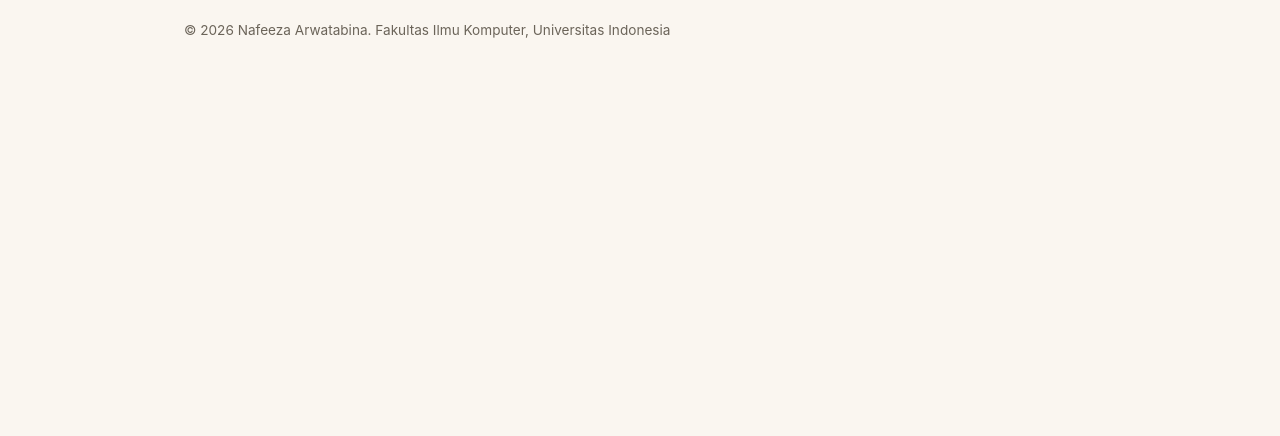
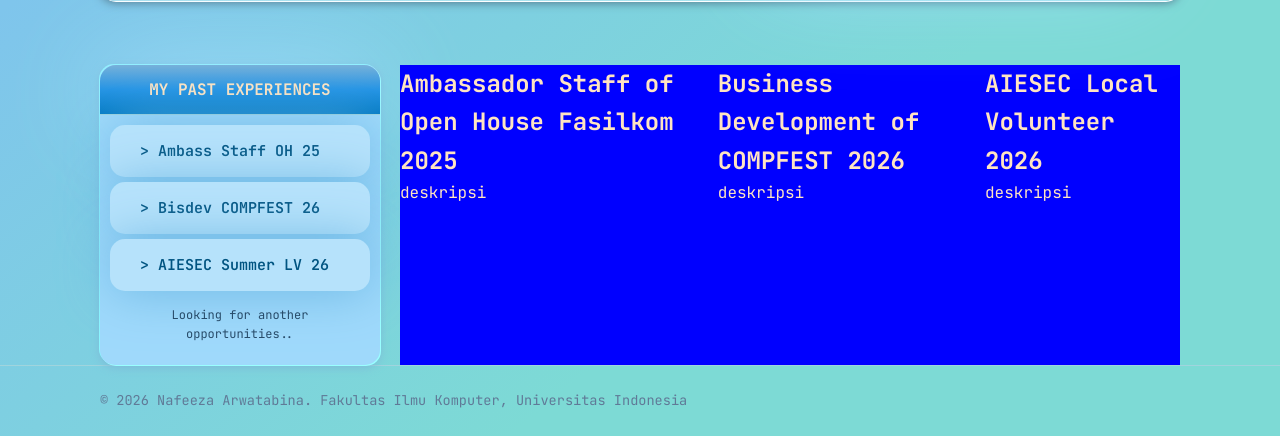
Before and after one commit to snweeza/myportofolio, a Django app: page / in a window 1280 px wide. Shown: the part 628-1064 px from the top of the page. Before the commit the page ends 666 px from the top, so only its background shows below. Run offline with Django 5.2, Linux system fonts and the light colour scheme.

Commit message:
Merge Branch Master ke Main

```diff
--- a/static/css/style.css
+++ b/static/css/style.css
@@ -5,41 +5,46 @@
 }
 
 :root {
-    --ink: #1c1917;
-    --paper: #faf6f0;
-    --accent: #632f52;
-    --accent-dark: #692769;
-    --line: #e3d9c9;
-    --text-muted: #6b6459;
-    --radius: 4px;
+    --ink: #ffe4c2;
+    --paper: linear-gradient(to bottom right, #7fc5ec 30%, #7ddad5 70%);
+    --background-header: linear-gradient(to bottom, rgb(119, 177, 218), rgb(37, 148, 228), rgb(1, 121, 195));
+    --background-container: linear-gradient(to bottom right, #afd8ed, rgb(169, 231, 239));
+    --accent: #069181;
+    --accent-dark: #274b69;
+    --line: #a0d4dd;
+    --text-muted: #607a97;
+    --radius: 15px;
 }
 
 body {
-    font-family: -apple-system, "Segoe UI", Roboto, Helvetica, Arial, sans-serif;
+    font-family: "JetBrains Mono" ,-apple-system, "Segoe UI", Roboto, Helvetica, Arial, sans-serif;
     color: var(--ink);
-    background-color: var(--paper);
+    background: var(--paper);
     line-height: 1.6;
 }
 
-h1, .brand {
+.brand {
     font-family: "Space Grotesk", -apple-system, sans-serif;
+    padding-bottom: 20px;
+    margin-right: 610px;
 }
 
 .container {
-    max-width: 960px;
+    max-width: 1080px;
     margin: 0 auto;
-    padding: 0 1.5rem;
 }
 
 .site-header {
-    border-bottom: 1px solid var(--line);
+    border-bottom: 4px solid var(--line);
+    background: var(--background-header);
+    box-shadow: 0 2px 100px 0 rgb(166, 222, 255);
 }
 
 .site-header .container {
     display: flex;
     justify-content: space-between;
     align-items: center;
-    padding: 1.25rem 1.5rem;
+    padding: 1.5rem 1.25rem 0 1.5rem;
 }
 
 .brand {
@@ -174,6 +206,87 @@ h1, .brand {
     color: var(--text-muted);
     font-size: 0.85rem;
     border-top: 1px solid var(--line);
+}
+
+/* section 2 display flexbox: kiri sidebar, kanan slide */
+.section-2 {
+    display: flex;
+    /* flex-wrap: wrap; */
+}
+
+/* slidebar */
+aside {
+    width: 300px;
+    height: 300px;
+    flex-shrink: 0;
+}
+
+/* slide */
+.section-2 .slide {
+    flex-grow: 1;
+    background: blue;
+}
+
+.sidebar-block{
+    background: rgb(159, 217, 251);
+    border-radius: var(--radius);
+    width: 280px;
+    height: 300px;
+    box-shadow: 1px 1px 0 rgb(154, 255, 255),
+                -1px -1px 0 rgb(140, 245, 255),
+                0 2px 10px 0 rgb(125, 184, 215);
+}
+
+.sidebar-judul {
+    border-bottom: 1px solid var(--line);
+    background-image: var(--background-header);
+    border-radius: 16px 16px 0 0;
+    box-shadow: 0 2px 100px 0 rgb(166, 222, 255);
+    padding: 12px 32px;
+    font-size: 0.85rem;
+}
+
+.sidebar-judul h3{
+    text-transform: uppercase;
+    text-align: center;
+    font-weight: 700;
+    text-shadow:rgb(2, 102, 163);
+}
+
+/* container button */
+.sidebar-isi{
+    display: flex;
+    flex-direction: column;
+    margin: 10px 10px;
+    gap: 5px;
+}
+
+/* text button */
+.btn {
+    background: rgb(182, 226, 251);
+    border: none;
+    padding: 16px 30px;
+    border-radius: var(--radius);
+    font-family: "JetBrains Mono" ,-apple-system, "Segoe UI", Roboto, Helvetica, Arial, sans-serif;
+    font-size: 15px;
+    text-align: left;
+    font-weight: 600;
+    color: rgb(0, 84, 129);
+    box-shadow: 1px 1px 50px 0 rgb(112, 185, 228);
+    transition: background-color 0.2s ease;
+}
+
+/* text button hover */
+.btn:hover {
+    background: rgb(165, 222, 255);
+}
+
+/* text footer di bawah */
+.sidebar-footer p{
+    color: var(--accent-dark);
+    font-size: 12px;
+    text-align: center;
+    padding: 5px 30px;
 }
 
 @media (max-width: 600px) {
--- a/templates/index.html
+++ b/templates/index.html
@@ -7,28 +7,33 @@
         <link rel="preconnect" href="https://fonts.googleapis.com">
         <link rel="preconnect" href="https://fonts.gstatic.com" crossorigin>
         <link href="https://fonts.googleapis.com/css2?family=Space+Grotesk:wght@500;700&display=swap" rel="stylesheet">
+        <link href="https://fonts.googleapis.com/css2?family=JetBrains+Mono:ital,wght@0,100..800;1,100..800&family=Nunito:ital,wght@0,200..1000;1,200..1000&display=swap" rel="stylesheet">
         <link rel="stylesheet" href="/static/css/style.css">
     </head>
     <body>
         <header class="site-header">
             <div class="container">
                 <a href="#profile" class="brand">Nafeeza Arwatabina</a>
-                <nav>
-                    <a href="#profile">Profile</a>
-                </nav>
+                    <nav>
+                    <a href="#profile" class="folder-nav">Profile</a>
+                    </nav>
+                    <nav>
+                        <a href="#experience" class="folder-nav">Experience</a>
+                    </nav>
             </div>
         </header>
 
         <main>
             <section class="hero" id="profile">
                 <div class="container hero-grid">
+                    <header class="hero-header">
+                        <p class ="hero-kicker">Computer Science &middot; Universitas Indonesia</p>
+                    </header>
                     <div class="hero-identity">
-                    <p class ="hero-kicker">Computer Science &middot; Universitas Indonesia</p>
-                    <h1>Nafeeza Arwatabina</h1>
+                        <h1>Nafeeza Arwatabina</h1>
                     </div>
                     <div class="hero-photo">
-                        <div class="photo-block"></div>
-                        <img class="avatar" src="/static/img/Nafeeza Arwatabina_photojpeg.jpeg" alt ="Photo of Nafeeza">
+                        <img class="avatar" src="/static/img/Selca_Nafeeza.jpeg" alt ="Photo of Nafeeza">
                     </div>
                     <div class ="hero-details">
                         <p class="bio"> Second year Undergraduate CS Student at Universitas Indonesia, who eager to learn and find a sliver of hope amidst the hardship.</p>
@@ -39,7 +44,7 @@
                             </div>
                             <div class="meta-row">
                                 <dt> Program</dt>
-                                <dd>S1 Ilmu Komputer</dd>
+                                <dd>S1 Sistem Informasi</dd>
 
                             </div>
                         </dl>
@@ -48,6 +53,38 @@
                             <a href="https://linkedin.com/" class="social-link">LinkedIn</a>
                             <a href="nafeeza.arwatabina@ui.ac.id" class="social-link">Email</a>
                         </div>
+                    </div>
+                </div>
+            </section>
+
+            <section class= "section-2 container" id ="experience">
+                <aside class="section-2 sidebar">
+                    <div class="sidebar-block bg">
+                        <div class="sidebar-judul">
+                            <h3> My Past Experiences</h3>
+                        </div>
+                        <div class="sidebar-isi">
+                            <button class="btn">&gt; Ambass Staff OH 25</button>
+                            <button class="btn">&gt; Bisdev COMPFEST 26</button>
+                            <button class="btn">&gt; AIESEC Summer LV 26</button>
+                        </div>
+                        <div class="sidebar-footer">
+                            <p> Looking for another opportunities..</p>
+                        </div>
+                    </div>
+                </aside>
+                <div class = "section-2 slide">
+                    <div id="slide1">
+                        <h2> Ambassador Staff of Open House Fasilkom 2025</h2>
+                        <p>deskripsi</p>
+                    </div>
+                    <div id="slide2">
+                        <h2> Business Development of COMPFEST 2026</h2>
+                        <p>deskripsi</p>
+                    </div>
+                    <div id="slide3">
+                        <h2>AIESEC Local Volunteer 2026</h2>
+                        <p>deskripsi</p>
                     </div>
                 </div>
             </section>
```
Also changed, not shown: other parts of static/css/style.css (+55 -28 lines).
